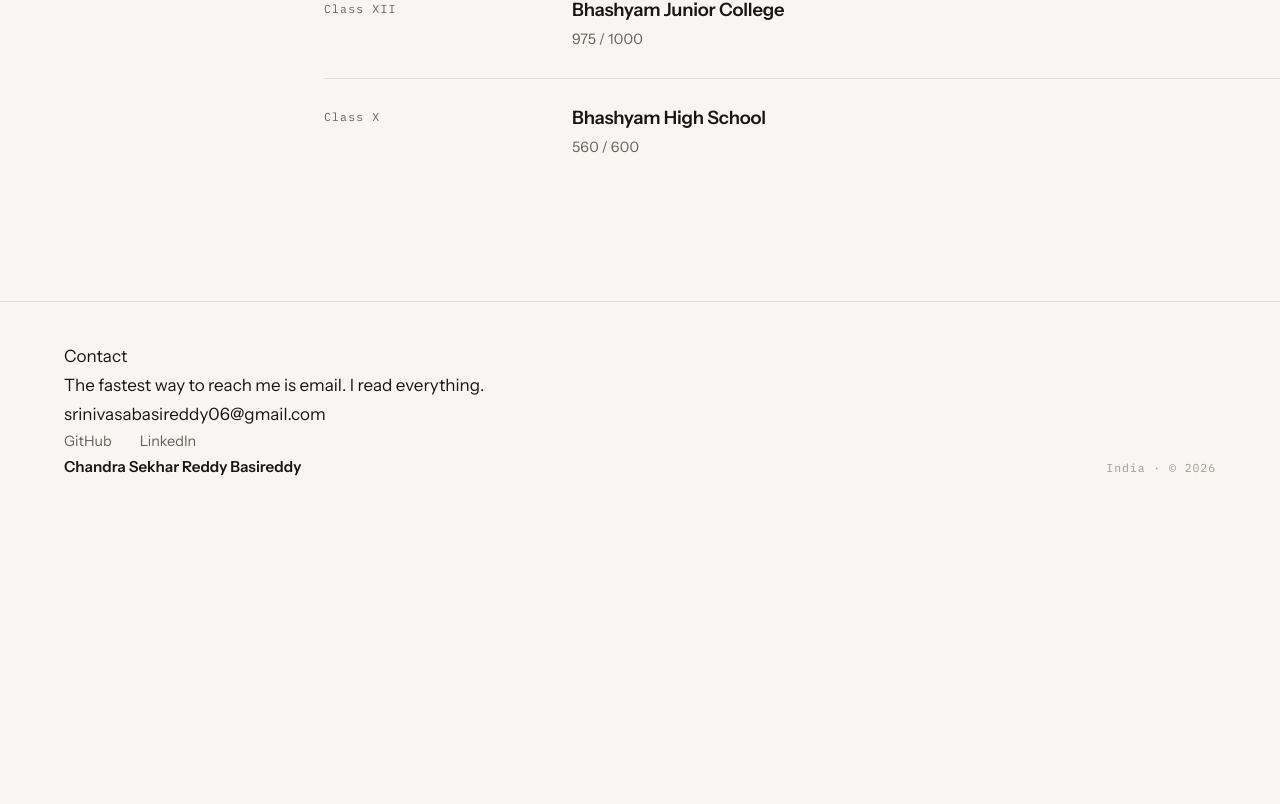
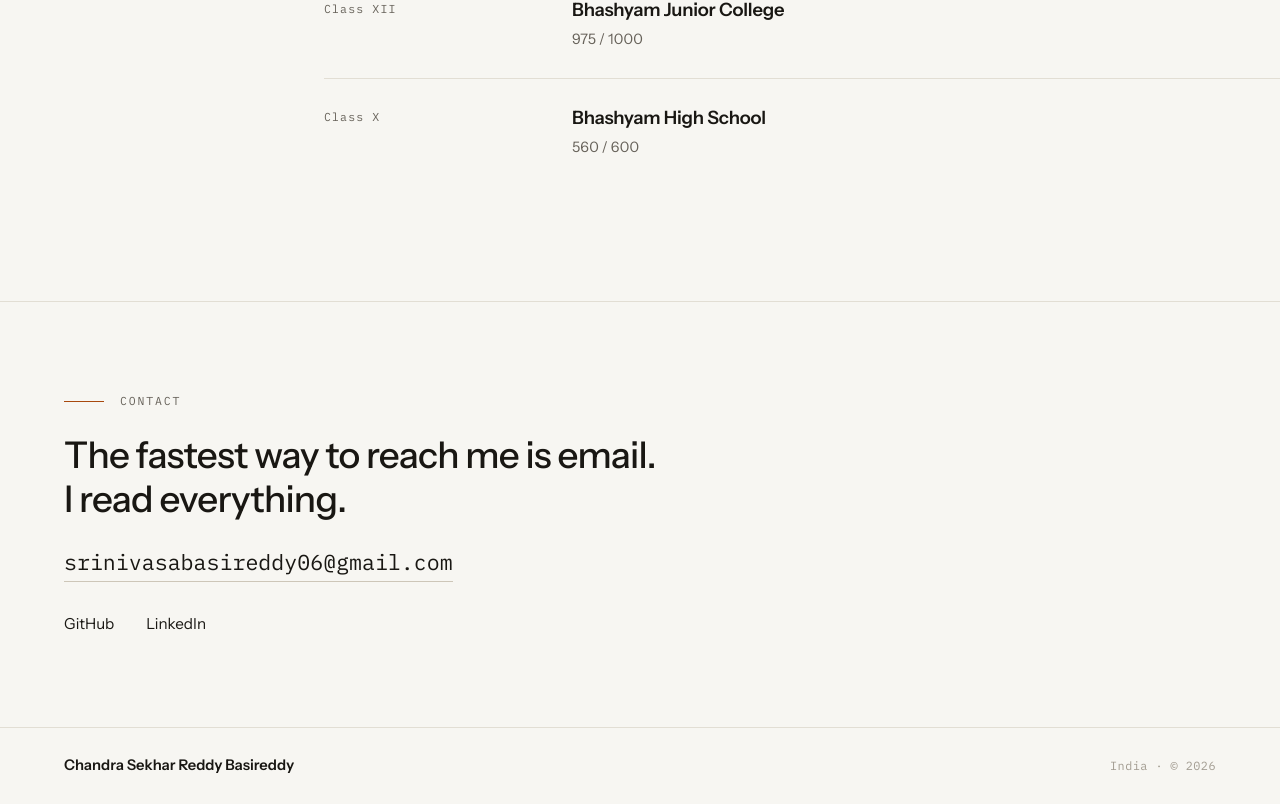
Before and after one commit to chandrasekharreddy-basireddy/portfolio-v3, a Next.js app: page / in a window 1280 px wide. Shown: the part 5054-5858 px from the top of the page. Before the commit the page ends 5574 px from the top, so only its background shows below. Built offline with nearby package versions, Linux system fonts and the light colour scheme.

Commit message:
Update components/Footer.module.css

```diff
--- a/components/Footer.module.css
+++ b/components/Footer.module.css
@@ -1,44 +1,91 @@
 .footer {
   border-top: 1px solid var(--line);
-  padding-block: 2.5rem;
+}
+
+.contact {
+  padding-block: clamp(3.5rem, 7vw, 6rem);
+}
+
+.label {
+  display: flex;
+  align-items: center;
+  gap: 1rem;
+  font-family: var(--font-mono);
+  font-size: 0.72rem;
+  letter-spacing: 0.16em;
+  text-transform: uppercase;
+  color: var(--ink-soft);
+}
+
+.labelRule {
+  width: 2.5rem;
+  height: 1px;
+  background: var(--accent);
+}
+
+.statement {
+  margin-top: 1.4rem;
+  font-size: clamp(1.6rem, 3.2vw, 2.3rem);
+  font-weight: 500;
+  letter-spacing: -0.02em;
+  line-height: 1.2;
+  max-width: 24ch;
+}
+
+.email {
+  display: inline-block;
+  margin-top: 1.4rem;
+  font-family: var(--font-mono);
+  font-size: clamp(1rem, 2.4vw, 1.35rem);
+  border-bottom: 1.5px solid var(--line-strong);
+  transition: color var(--t-micro) var(--ease), border-color var(--t-micro) var(--ease);
+  word-break: break-all;
+}
+
+.email:hover {
+  color: var(--accent);
+  border-color: var(--accent);
+}
+
+.links {
+  display: flex;
+  flex-wrap: wrap;
+  gap: 0.75rem 2rem;
+  margin-top: 1.8rem;
+  font-size: 0.95rem;
 }
 
 .inner {
   display: flex;
   flex-wrap: wrap;
   align-items: baseline;
-  justify-content: space-between;
-  gap: 1rem 2.5rem;
+  gap: 0.75rem 2.5rem;
+  padding-block: 1.6rem;
+  border-top: 1px solid var(--line);
 }
 
 .name {
-  font-size: 0.95rem;
   font-weight: 600;
+  font-size: 0.92rem;
 }
 
-.links {
-  display: flex;
-  flex-wrap: wrap;
-  gap: 0.75rem 1.75rem;
-  font-size: 0.9rem;
-}
-
-.links a {
+.buildNote {
+  font-family: var(--font-mono);
+  font-size: 0.74rem;
+  letter-spacing: 0.04em;
   color: var(--ink-soft);
-  transition: color var(--t-micro) var(--ease);
-}
-
-.links a:hover {
-  color: var(--accent);
-}
-
-.sectionLink {
-  /* internal anchors sit alongside the external links — same visual weight */
 }
 
 .meta {
+  margin-left: auto;
   font-family: var(--font-mono);
-  font-size: 0.72rem;
-  letter-spacing: 0.08em;
+  font-size: 0.74rem;
+  letter-spacing: 0.04em;
   color: var(--ink-faint);
 }
+
+@media (max-width: 640px) {
+  .meta {
+    margin-left: 0;
+  }
+}
```
